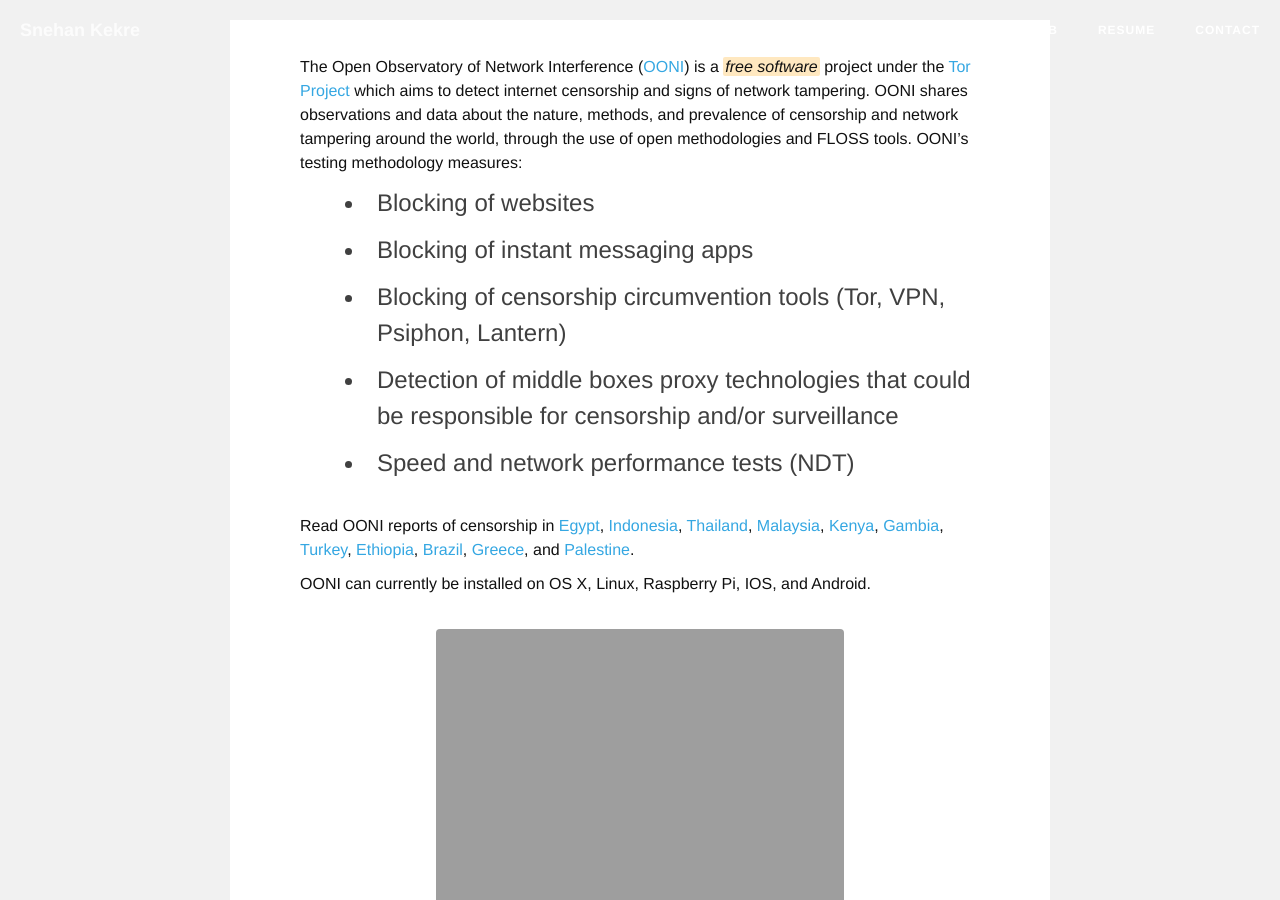
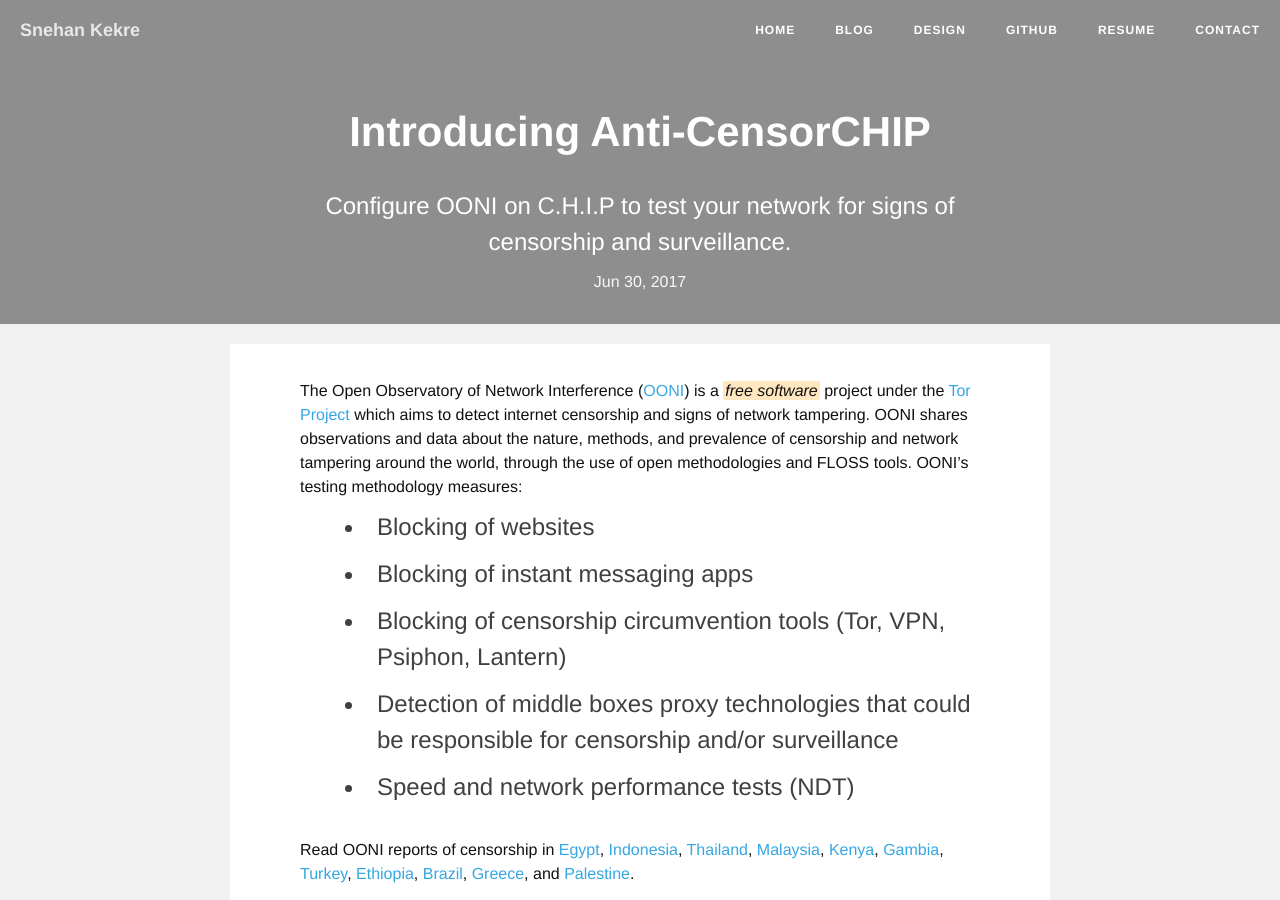
Before and after one commit to snehankekre/snehankekre.github.io, a Jekyll site: the page built from _posts/2017-06-30-anti-censorCHIP.md, in a window 1280 px wide and 900 px high. Built offline with Jekyll 4.4.1, drawn with Linux system fonts in a browser that asks for light colours; our own code applies the rules of GitHub Pages for plain Markdown files; some of the changed lines change nothing that is shown.

Commit message:
update: blog post

```diff
--- a/_posts/2017-06-30-anti-censorCHIP.md
+++ b/_posts/2017-06-30-anti-censorCHIP.md
@@ -1,12 +1,13 @@
 ---
 layout: post
-title: "Introducing Anti-CensorCHIP"
-date: 2017-06-30 12:00:00
-categories: c.h.i.p ooni anti-censorchip censorship surveillance tor onion hidden service ooniprobe
+title:  "Introducing Anti-CensorCHIP"
+date:   2017-06-30 12:00:00
+categories: chip ooni anti-censorchip censorship surveillance tor onion hidden service ooniprobe
 image:
-		feature: OONI.png
+        feature: OONI.png
+description: Configure OONI on C.H.I.P to test your network for signs of censorship and surveillance.
+comments: False
 overlay-alpha: .1
-description: Configure OONI on C.H.I.P to test your network for signs of censorship and surveillance.
 published: True
 ---
 
```
Also changed, not shown: 1 other file.
